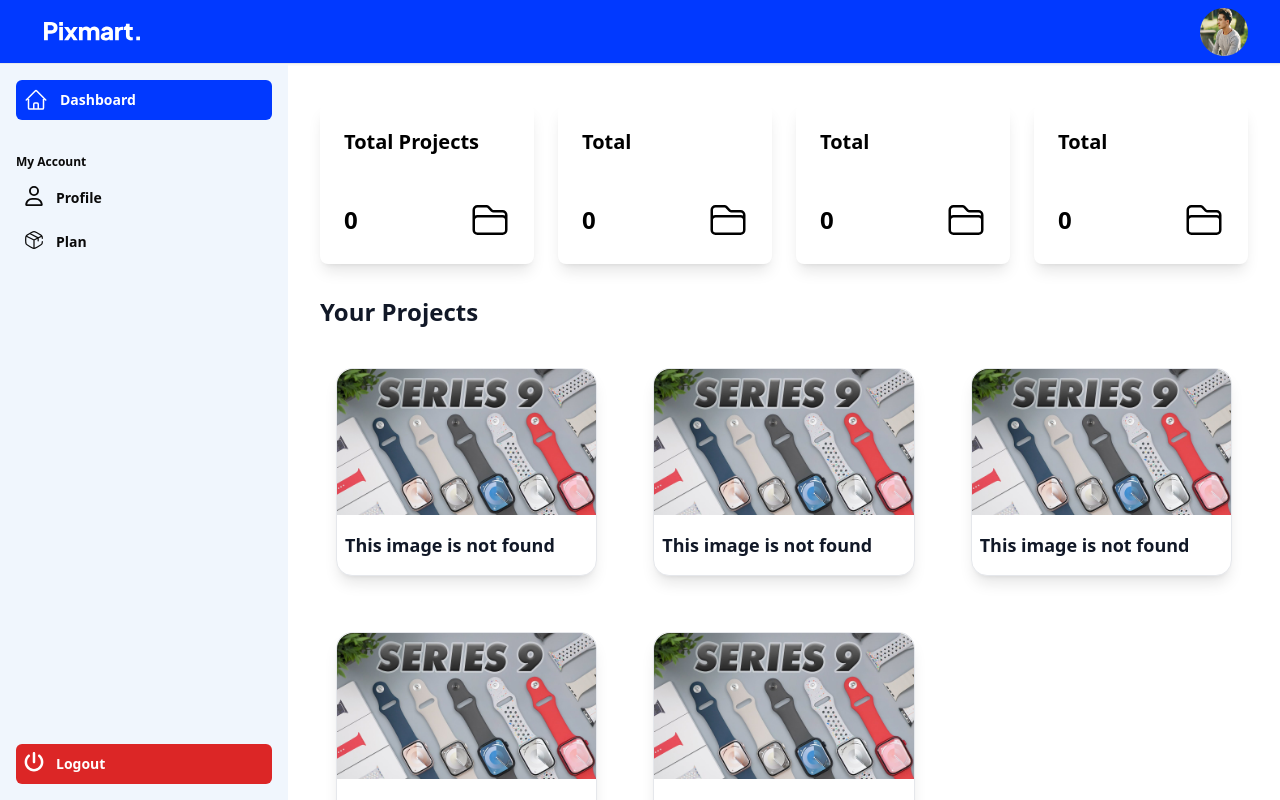
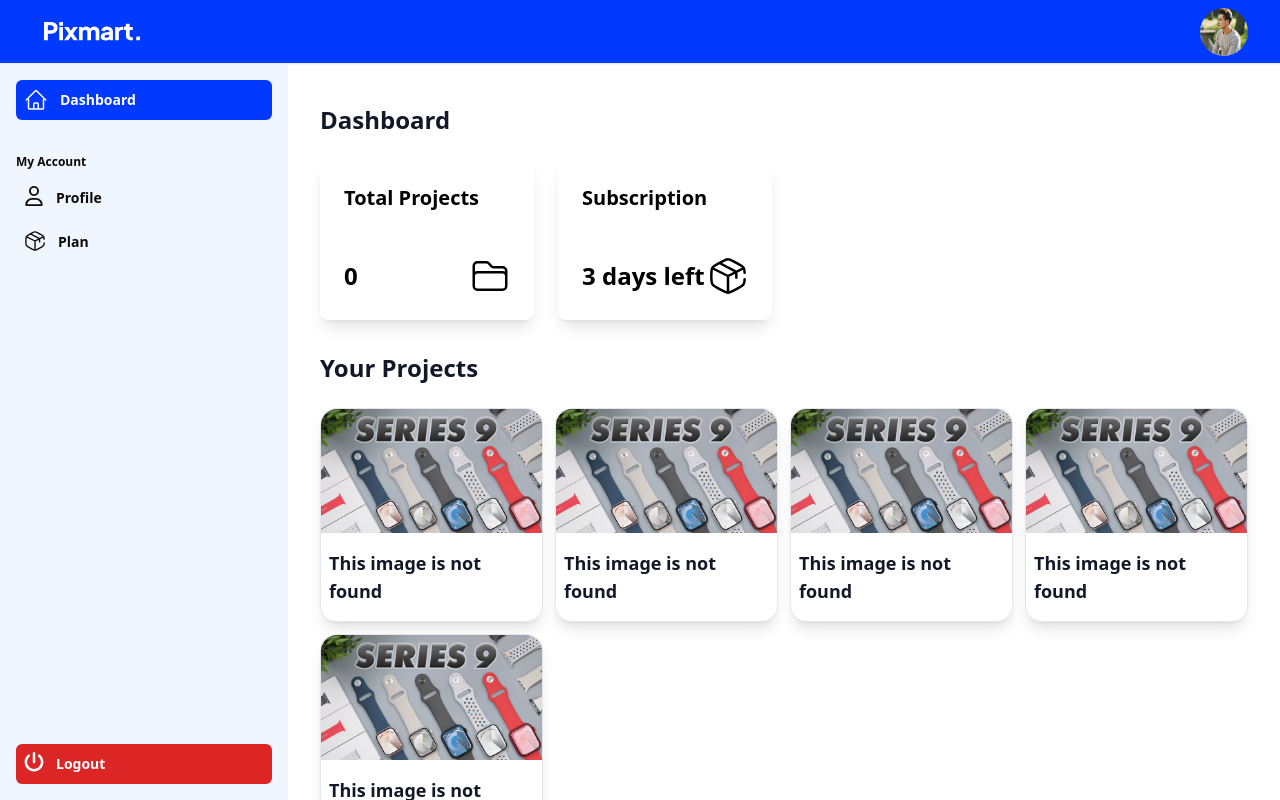
Before and after one commit to TeccClubb/carousel-web, a Next.js app: page /dashboard in a window 1280 px wide. Built offline with nearby package versions, Linux system fonts and the light colour scheme.

Commit message:
Optimize Dashboard UI

```diff
--- a/src/components/Dashboard/Dashboard.tsx
+++ b/src/components/Dashboard/Dashboard.tsx
@@ -1,5 +1,5 @@
 import React, { FC } from "react";
-import { BarsIcon, LogoIcon, ProjectIcon } from "@/icons";
+import { BarsIcon, LogoIcon, PlanIcon, ProjectIcon } from "@/icons";
 import ReportCard from "./ReportCard";
 import ProjectCard from "./ProjectCard";
 import SideBar from "./SideBar";
@@ -16,11 +16,7 @@
           <BarsIcon className="w-5 h-5" />
         </button>
         <div className="w-px h-6 lg:hidden bg-white" aria-hidden="true"></div>
-        <Link
-          href={HOME_PAGE_PATH}
-          className="px-3 py-2"
-          aria-current="page"
-        >
+        <Link href={HOME_PAGE_PATH} className="px-3 py-2" aria-current="page">
           <LogoIcon className="w-24 h-auto text-white" />
         </Link>
 
@@ -55,23 +51,29 @@
         <ScrollArea className="h-[calc(100vh-4rem)] flex-1">
           <main className="py-10">
             <div className="lg:px-8 md:px-6 px-4 flex flex-col space-y-8">
+              <div className="w-full">
+                <h2 className="w-full text-2xl font-bold text-gray-900 dark:text-white mb-6">
+                  Dashboard
+                </h2>
                 <div className="w-full grid grid-cols-1 md:grid-cols-3 xl:grid-cols-4 gap-6">
                   <ReportCard
                     title="Total Projects"
                     value={0}
                     icon={<ProjectIcon />}
                   />
-              <ReportCard title="Total" value={0} icon={<ProjectIcon />} />
-              <ReportCard title="Total" value={0} icon={<ProjectIcon />} />
-              <ReportCard title="Total" value={0} icon={<ProjectIcon />} />
-              {/* <ReportCard title="Total" value={0} icon={<ProjectIcon />} /> */}
+                  <ReportCard
+                    title="Subscription"
+                    value="3 days left"
+                    icon={<PlanIcon className="w-10 h-10" />}
+                  />
+                </div>
               </div>
 
               <div className="w-full">
                 <h2 className="w-full text-2xl font-bold text-gray-900 dark:text-white mb-6">
                   Your Projects
                 </h2>
-              <div className="w-full grid grid-cols-1 sm:grid-cols-2  xl:grid-cols-3  gap-6">
+                <div className="w-full grid grid-cols-1 sm:grid-cols-2 md:grid-cols-3 xl:grid-cols-4 gap-3">
                   <ProjectCard
                     link="https://google.com"
                     imageSrc="/apple-watches.jpg"
@@ -100,7 +102,6 @@
                 </div>
               </div>
             </div>
-
           </main>
         </ScrollArea>
       </div>
--- a/src/components/Dashboard/ProjectCard.tsx
+++ b/src/components/Dashboard/ProjectCard.tsx
@@ -9,10 +9,10 @@
 }> = ({ link, imageSrc, title }) => {
   return (
     // <div className="p-4 w-full lg:w-1/3 sm:w-1/2">
-    <div className="p-4 flex justify-center items-center">
+    <div className="w-full flex justify-start items-start">
       <Link
         href={link}
-        className="bg-white border border-gray-200 dark:bg-gray-800 dark:border-gray-700 w-full sm:w-72 flex flex-col items-start mx-auto rounded-2xl shadow-lg transition duration-300"
+        className="bg-white border border-gray-200 dark:bg-gray-800 dark:border-gray-700 flex flex-col items-start rounded-2xl w-full shadow-lg transition duration-300"
       >
         <Image
           className="rounded-t-2xl w-full h-auto"
--- a/src/components/Dashboard/ReportCard.tsx
+++ b/src/components/Dashboard/ReportCard.tsx
@@ -5,8 +5,8 @@
   icon: ReactNode;
   value: string | number;
 }> = ({ title, icon, value }) => (
-  <div className="flex items-center justify-center">
-    <div className="bg-white/100 text-black dark:bg-gray-800 dark:text-gray-200 dark:border-gray-700 flex flex-col rounded-lg shadow-lg p-6 w-full md:w-60 h-40 transition-all duration-300">
+  <div className="flex items-start justify-start w-full">
+    <div className="bg-white/100 text-black dark:bg-gray-800 dark:text-gray-200 dark:border-gray-700 flex flex-col rounded-lg w-full shadow-lg p-6 h-40 transition-all duration-300">
       <div className="text-xl font-bold">{title}</div>
       <div className="mt-auto flex justify-between items-center">
         <div className="text-2xl font-semibold">{value}</div>
--- a/src/components/Dashboard/SideBar.tsx
+++ b/src/components/Dashboard/SideBar.tsx
@@ -2,7 +2,7 @@
 import { DashboardIcon, PlanIcon, PowerOffIcon, ProfileIcon } from "@/icons";
 import {
   DASHBOARD_PAGE_PATH,
-  PLAN_PAGE_PATH,
+  PRICING_PAGE_PATH,
   PROFILE_PAGE_PATH,
 } from "@/pathNames";
 import Link from "next/link";
@@ -19,7 +19,7 @@
       icon: <ProfileIcon />,
     },
     {
-      href: PLAN_PAGE_PATH,
+      href: PRICING_PAGE_PATH,
       text: "Plan",
       icon: <PlanIcon />,
     },
--- a/src/icons/PlanIcon.tsx
+++ b/src/icons/PlanIcon.tsx
@@ -7,7 +7,7 @@
     height="22px"
     viewBox="0 0 24 24"
     fill="none"
-    className={`w-5 h-5 ${className ? className : ""}`}
+    className={className}
   >
     <path
       d="M21.9844 10C21.9473 8.68893 21.8226 7.85305 21.4026 7.13974C20.8052 6.12523 19.7294 5.56066 17.5777 4.43152L15.5777 3.38197C13.8221 2.46066 12.9443 2 12 2C11.0557 2 10.1779 2.46066 8.42229 3.38197L6.42229 4.43152C4.27063 5.56066 3.19479 6.12523 2.5974 7.13974C2 8.15425 2 9.41667 2 11.9415V12.0585C2 14.5833 2 15.8458 2.5974 16.8603C3.19479 17.8748 4.27063 18.4393 6.42229 19.5685L8.42229 20.618C10.1779 21.5393 11.0557 22 12 22C12.9443 22 13.8221 21.5393 15.5777 20.618L17.5777 19.5685C19.7294 18.4393 20.8052 17.8748 21.4026 16.8603C21.8226 16.1469 21.9473 15.3111 21.9844 14"
--- a/src/icons/ProjectIcon.tsx
+++ b/src/icons/ProjectIcon.tsx
@@ -9,7 +9,7 @@
     stroke="currentColor"
     aria-hidden="true"
     data-slot="icon"
-    className="w-10 h10"
+    className="w-10 h-10"
   >
     <path
       strokeLinecap="round"
```
Lines whose indentation alone changed are shown as unchanged.
